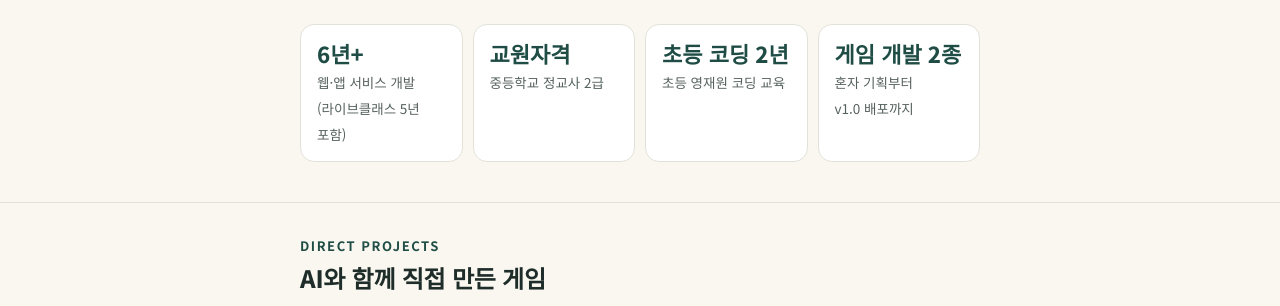
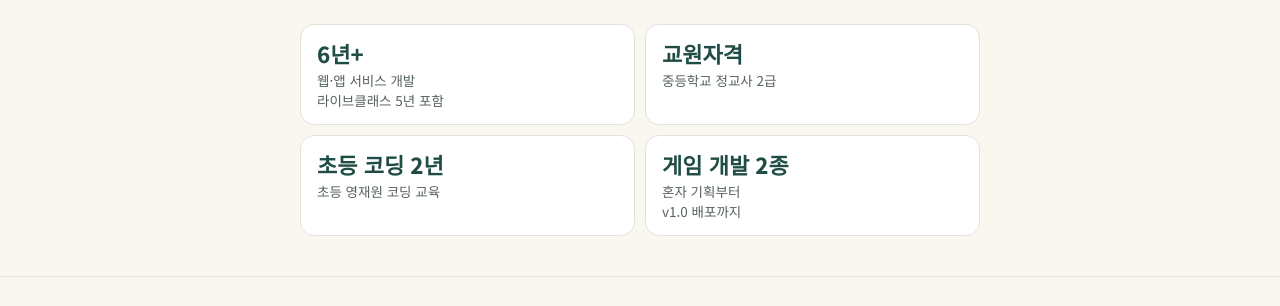
Before and after one commit to logic-joy/logic-joy.github.io, a plain HTML site: page index.html in a window 1280 px wide. Shown: the part 449-755 px from the top of the page. Drawn offline with Linux system fonts and the light colour scheme.

Commit message:
fix: 숫자 칸을 항상 2×2로, 설명 줄간격 정리
Co-Authored-By: Claude Opus 5.5 <noreply@anthropic.com>

```diff
--- a/style.css
+++ b/style.css
@@ -55,8 +55,7 @@
   .stats { display: grid; grid-template-columns: repeat(2, 1fr); gap: 10px; margin-top: 32px; }
   .stat { background: var(--surface); border: 1px solid var(--line); border-radius: 14px; padding: 14px 16px; }
   .stat b { display: block; font-size: 22px; font-weight: 800; color: var(--green); line-height: 1.3; }
-  .stat span { font-size: 13.5px; color: var(--sub); }
-  @media (min-width: 640px) { .stats { grid-template-columns: repeat(4, 1fr); } }
+  .stat span { display: block; font-size: 13.5px; line-height: 1.5; color: var(--sub); margin-top: 2px; }
 
   .jump { display: flex; flex-wrap: wrap; gap: 8px; margin-top: 24px; }
   .jump a { font-size: 13.5px; text-decoration: none; padding: 6px 12px; border-radius: 999px; background: var(--green-soft); font-weight: 500; }
```
Also changed, not shown: index.html (+1 -1 lines).
